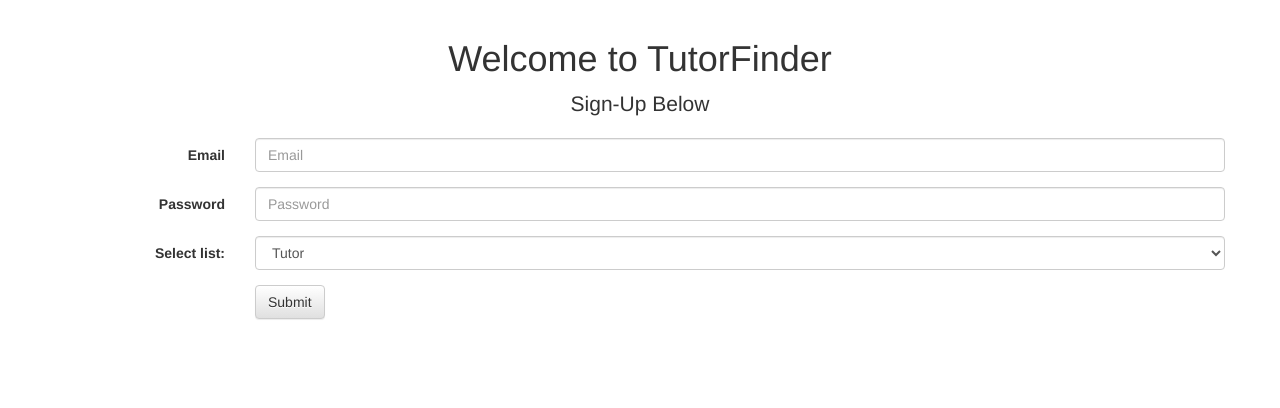
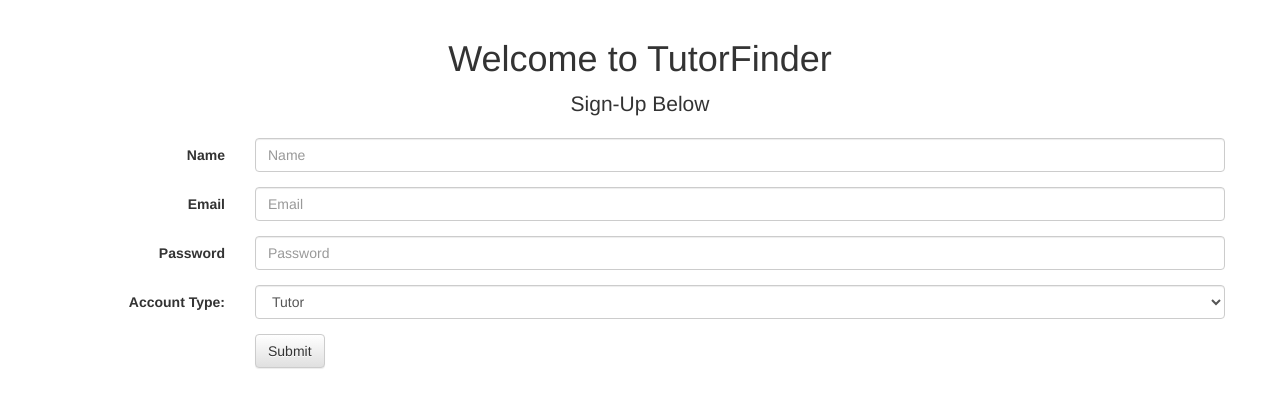
Before and after one commit to BretOwens/TutorFinder, a Flask app: page /signup/ in a window 1280 px wide. Shown: the part 51-459 px from the top of the page. Run offline with Flask 2, Linux system fonts and the light colour scheme; some libraries are stand-ins or nearby versions.

Commit message:
Signup form saving to database

```diff
--- a/app.py
+++ b/app.py
@@ -6,7 +6,6 @@ import pymysql
 app = Flask(__name__)
 
 def execsql(query):
-	# Connect to the database
 	connection = pymysql.connect(host='nt71li6axbkq1q6a.cbetxkdyhwsb.us-east-1.rds.amazonaws.com',
              user='m462isa2dh6cvxue',
              password='jfl50lzw43d657yq',
@@ -16,12 +15,32 @@ def execsql(query):
 			 autocommit=True)
 
 	cursor = connection.cursor()
-	#sql = "SELECT * FROM Tutor"
 	cursor.execute(query)
 	results = cursor.fetchall()
 	connection.close()
 	cursor.close()
 	return results
+
+def insertSignup(accType, email, password, name):
+	print email, password, name, accType
+	print type(email), type(password), type(name), type(accType)
+	connection = pymysql.connect(host='nt71li6axbkq1q6a.cbetxkdyhwsb.us-east-1.rds.amazonaws.com',
+             user='m462isa2dh6cvxue',
+             password='jfl50lzw43d657yq',
+             db='rumyr9ysvijlvzqd',
+             charset='utf8mb4',
+             cursorclass=pymysql.cursors.DictCursor,
+			 autocommit=True)
+	cursor = connection.cursor()
+	if (accType == "Tutor"):
+		cursor.execute("INSERT INTO Tutor VALUES ('" + email + "', '" + password + "', '" + name + "', " + str(0) + ")")
+	elif (accType == "Student"):
+		cursor.execute("INSERT INTO Student VALUES ('" + email + "', '" + password + "', '" + name + "')")
+	connection.commit()
+	connection.close()
+	cursor.close()
+	return
+
 
 @app.route('/')
 def home_page():
@@ -44,6 +63,7 @@ def signup_page():
 @app.route('/signup/signup_post', methods=['POST'])
 def signup_form():
 	data = request.form
+	insertSignup(str(data['type']), str(data["email"]), str(data["password"]), str(data["name"]))
 	return render_template('success.html')
 
 @app.route('/students/')
--- a/templates/signup.html
+++ b/templates/signup.html
@@ -19,6 +19,13 @@
 -->
 
 				<form class="form-horizontal" action="signup_post" method="post">
+
+				  <div class="form-group">
+					<label for="name" class="col-sm-2 control-label">Name</label>
+					<div class="col-sm-10">
+					  <input type="text" class="form-control" id="name" name="name" placeholder="Name">
+					</div>
+				  </div>
 				  <div class="form-group">
 					<label for="email" class="col-sm-2 control-label">Email</label>
 					<div class="col-sm-10">
@@ -32,7 +39,7 @@
 					</div>
 				  </div>
    				  <div class="form-group">
-				  	<label for="type" class="col-sm-2 control-label">Select list:</label>
+				  	<label for="type" class="col-sm-2 control-label">Account Type: </label>
 					<div class="col-sm-10">
 				   	  <select class="form-control" id="type" name="type">
 						<option>Tutor</option>
```
